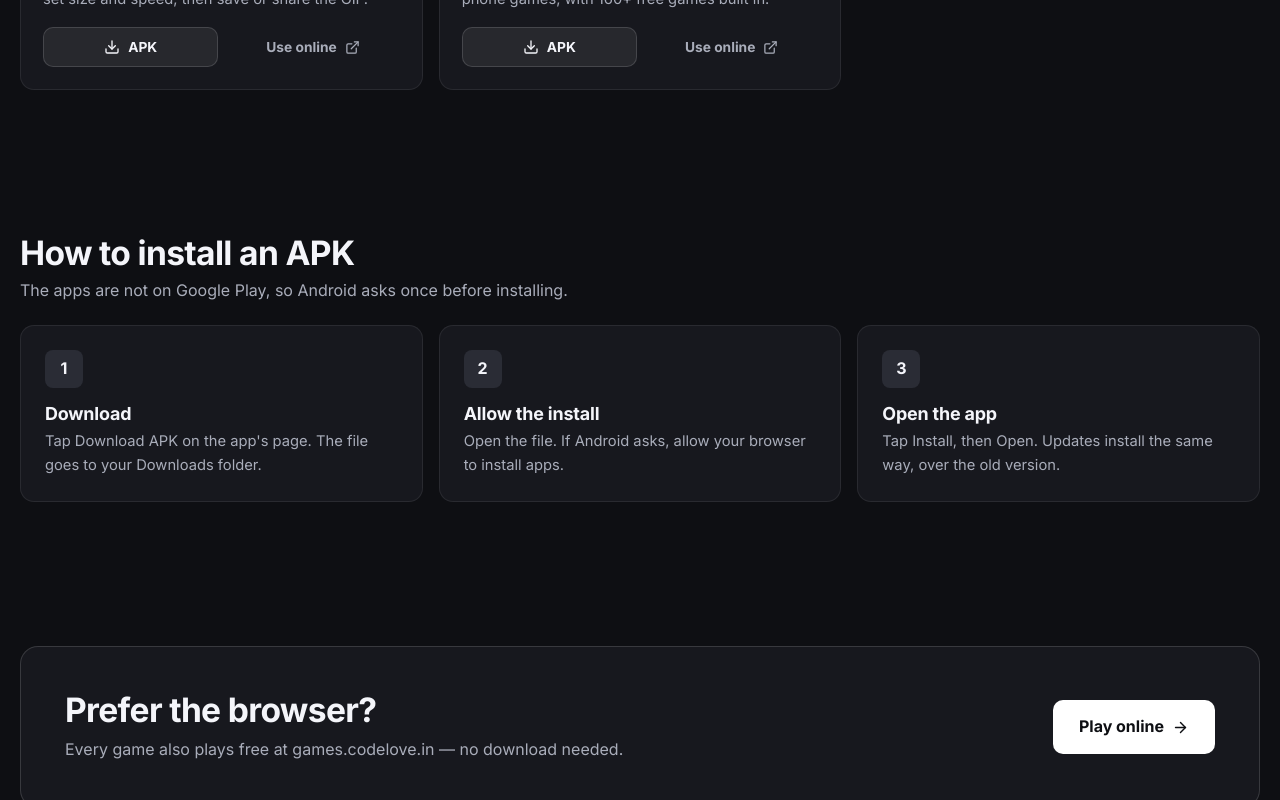
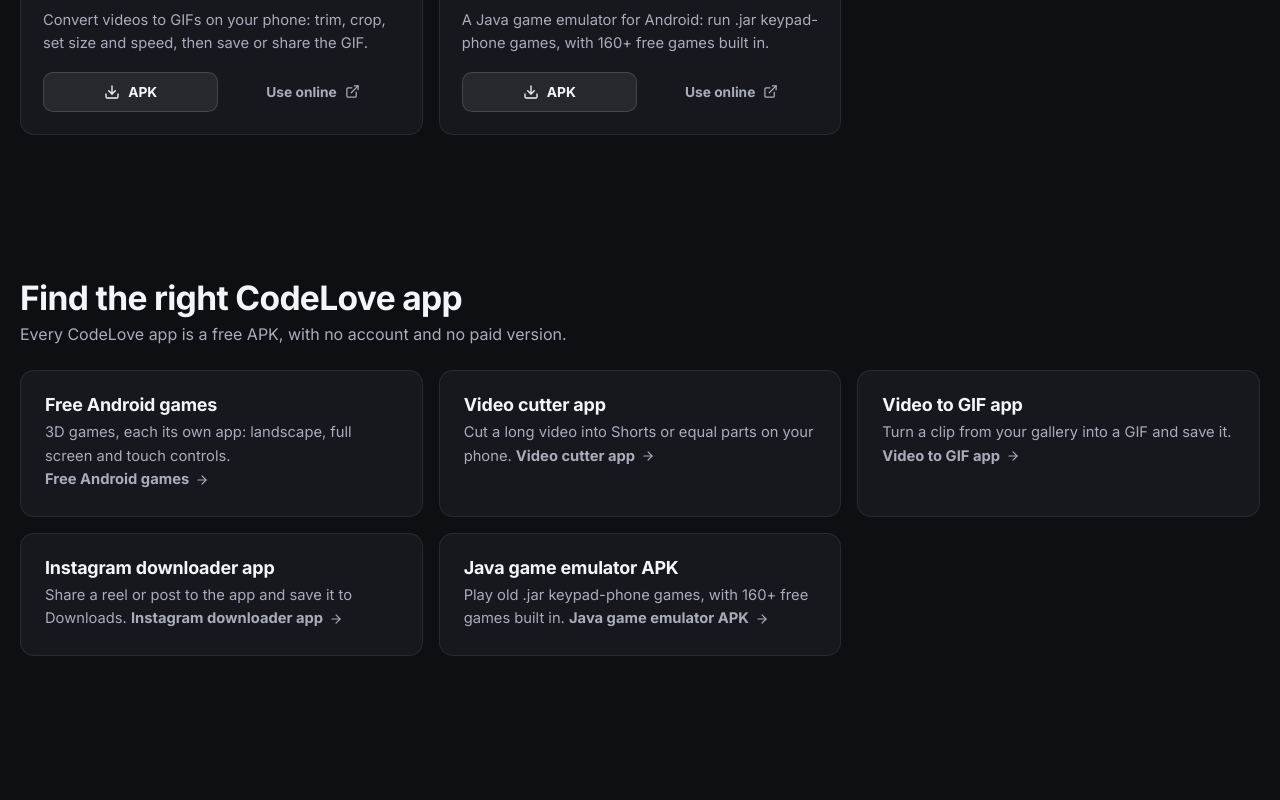
Before and after one commit to Gowtham-Raj-Dev/apps-codelove, a Next.js app: page / in a window 1280 px wide. Shown: the part 2000-2800 px from the top of the page. Built offline with nearby package versions, Linux system fonts and the light colour scheme.

Commit message:
SEO: video to GIF / video cutter / Instagram downloader / Java game emulator APK titles, H1s and answer sections; home H1 + Find the right CodeLove app section

```diff
--- a/src/app/page.jsx
+++ b/src/app/page.jsx
@@ -6,6 +6,15 @@ import AppCard from "@/components/AppCard";
 import ToolCard from "@/components/ToolCard";
 import { apps, getAppById } from "@/data/apps";
 import { site, WEBSITE_ID } from "@/data/site";
+
+// "Find the right CodeLove app": the searches each app answers (id = must exist in src/data, else the line is hidden)
+const FIND = [
+  { title: "Free Android games", text: "3D games, each its own app: landscape, full screen and touch controls.", link: "Free Android games", href: "/apps?category=Games" },
+  { id: "videocut", title: "Video cutter app", text: "Cut a long video into Shorts or equal parts on your phone.", link: "Video cutter app", href: "/apps/videocut/" },
+  { id: "video-to-gif", title: "Video to GIF app", text: "Turn a clip from your gallery into a GIF and save it.", link: "Video to GIF app", href: "/apps/video-to-gif/" },
+  { id: "insta-downloader", title: "Instagram downloader app", text: "Share a reel or post to the app and save it to Downloads.", link: "Instagram downloader app", href: "/apps/insta-downloader/" },
+  { id: "javaplay", title: "Java game emulator APK", text: "Play old .jar keypad-phone games, with 160+ free games built in.", link: "Java game emulator APK", href: "/apps/javaplay/" },
+];
 
 // Games shown in the big carousel at the top, in order
 const SPOTLIGHT = ["kingdom-clash", "patti-veedu", "turbo-karts", "crypt-knight", "cannon-cove", "skate-rush"];
@@ -47,7 +56,7 @@ export default function HomePage() {
           <Spotlight slides={slides} />
 
           <div className="intro">
-            <h1>Free Android games and tools. Download the APK and play.</h1>
+            <h1>CodeLove Apps: free Android games and tools. Download the APK and play.</h1>
             <div className="intro-stats">
               <div>
                 <strong>{games.length}</strong>
@@ -90,6 +99,31 @@ export default function HomePage() {
               <ToolCard key={app.id} app={app} />
             ))}
           </div>
+        </div>
+      </section>
+
+      {/* What people search for, each answered in a line and linked to its app page. */}
+      <section className="section hub-hide" aria-labelledby="find-title">
+        <div className="container">
+          <div className="section-head">
+            <div>
+              <h2 id="find-title">Find the right CodeLove app</h2>
+              <p>Every CodeLove app is a free APK, with no account and no paid version.</p>
+            </div>
+          </div>
+          <ul className="steps">
+            {FIND.filter((f) => !f.id || getAppById(f.id)).map((f) => (
+              <li key={f.title} className="step">
+                <h3>{f.title}</h3>
+                <p>
+                  {f.text}{" "}
+                  <Link href={f.href} className="link-more">
+                    {f.link} <ArrowRight size={14} aria-hidden="true" />
+                  </Link>
+                </p>
+              </li>
+            ))}
+          </ul>
         </div>
       </section>
 
--- a/src/data/apps-web.js
+++ b/src/data/apps-web.js
@@ -16,6 +16,14 @@ export const webApps = [
   {
     id: "insta-downloader",
     name: "Insta Downloader",
+    seoTitle: "Instagram Downloader App for Android — Free APK",
+    heading: "Insta Downloader: Instagram Downloader App",
+    searchAnswer: [
+      {
+        h: "An Instagram downloader app with Share to download",
+        p: "Tap Share on a reel or post in Instagram and pick Insta Downloader: the link opens ready to save, and the video or photo goes to your Downloads folder. It also saves Pinterest videos and images, takes many links at once and never asks for your Instagram password.",
+      },
+    ],
     tagline: "Save Instagram and Pinterest videos and photos",
     category: "Media",
     description:
@@ -88,6 +96,14 @@ export const webApps = [
   {
     id: "videocut",
     name: "VideoCut",
+    seoTitle: "Video Cutter App for Android — Free APK",
+    heading: "VideoCut: Video Cutter App",
+    searchAnswer: [
+      {
+        h: "A free video cutter app for Shorts and parts",
+        p: "VideoCut cuts a long video from your phone into vertical Shorts (up to 60 seconds) or equal parts, with a preview of every cut. Save the clips one by one or as a ZIP. The cutting happens on your phone, nothing is uploaded and there is no watermark.",
+      },
+    ],
     tagline: "Cut long videos into Shorts and parts",
     category: "Media",
     description:
@@ -123,6 +139,14 @@ export const webApps = [
   {
     id: "video-to-gif",
     name: "Video to GIF",
+    seoTitle: "Video to GIF App for Android — Free APK",
+    heading: "Video to GIF App",
+    searchAnswer: [
+      {
+        h: "How to download a video as a GIF on Android",
+        p: "Install the free Video to GIF APK from this page, open it and pick a video from your gallery. Trim the part you want, crop it, choose the size, frame rate and speed, then save: the GIF goes to your Downloads folder, ready to share on WhatsApp or Instagram. The conversion runs on your phone, so the video is not uploaded.",
+      },
+    ],
     tagline: "Turn any video into a GIF",
     category: "Creative",
     description:
@@ -158,6 +182,14 @@ export const webApps = [
   {
     id: "javaplay",
     name: "JavaPlay",
+    seoTitle: "Java Game Emulator APK — JavaPlay for Android",
+    heading: "JavaPlay: Java Game Emulator",
+    searchAnswer: [
+      {
+        h: "A Java game emulator APK for old keypad-phone games",
+        p: "JavaPlay is a free J2ME emulator APK for Android. Open any .jar game from your phone's storage or pick one of the 160+ free, open-licence games in the catalogue, then play with the on-screen keypad. The whole app is about 245 KB and plays offline.",
+      },
+    ],
     tagline: "Play classic Java (J2ME) phone games",
     category: "Games",
     description:
```
Also changed, not shown: src/app/apps/[appId]/page.jsx (+12 -2 lines).
